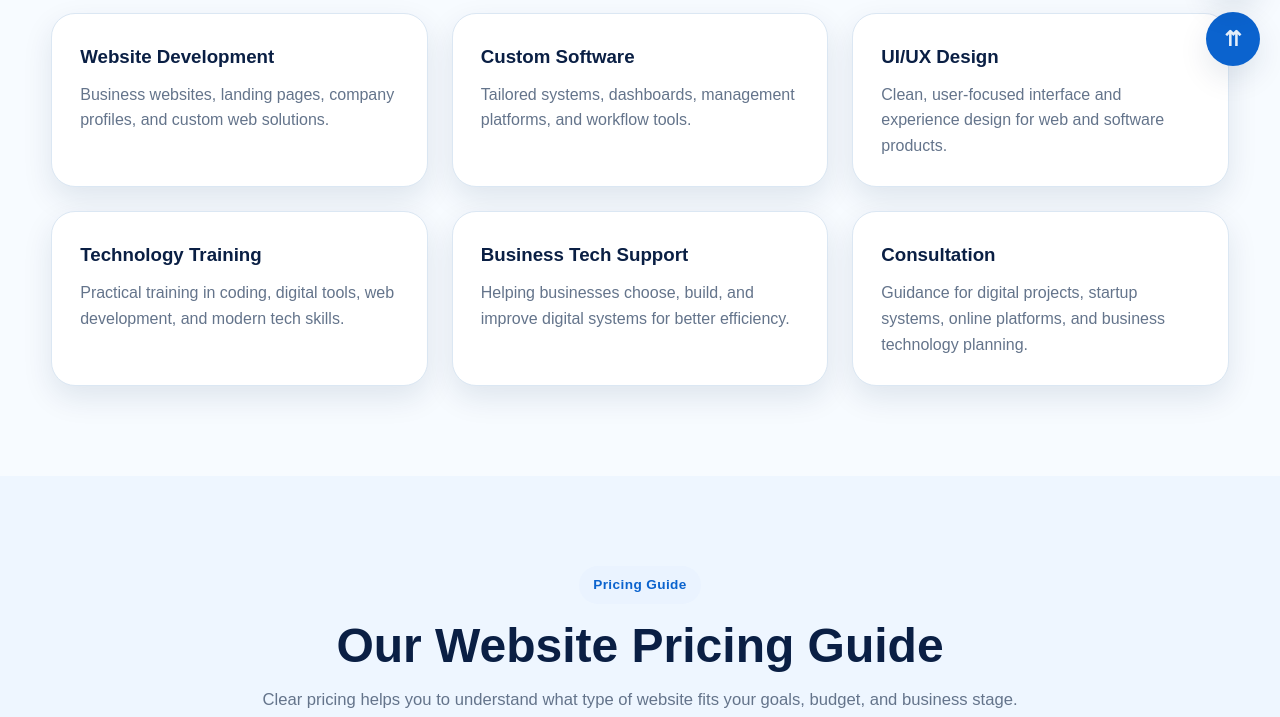
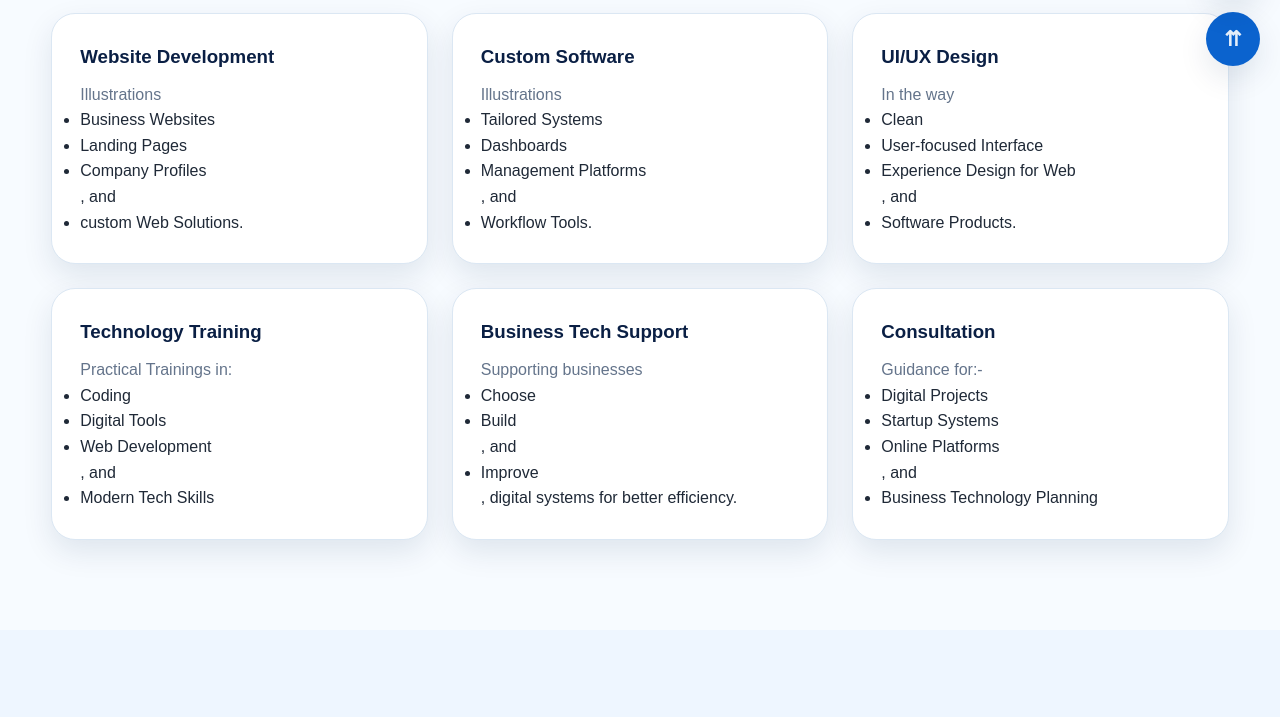
Before and after one commit to MuluTilaCodeCamp/mulutilacodecomp, a plain HTML site: page client/services.html in a window 1280 px wide. Shown: the part 714-1431 px from the top of the page. Drawn offline with Linux system fonts and the light colour scheme.

Commit message:
Update Service List Item

```diff
--- a/client/services.html
+++ b/client/services.html
@@ -65,50 +65,74 @@
           <div class="grid-3">
             <div class="program-card reveal glow-card">
               <h3>Website Development</h3>
-              <p>
-                Business websites, landing pages, company profiles, and custom
-                web solutions.
-              </p>
+              <p>Illustrations</p>
+              <ul>
+                <li>Business Websites</li>
+                <li>Landing Pages</li>
+                <li>Company Profiles</li>
+                , and
+                <li>custom Web Solutions.</li>
+              </ul>
             </div>
 
             <div class="program-card reveal glow-card">
               <h3>Custom Software</h3>
-              <p>
-                Tailored systems, dashboards, management platforms, and workflow
-                tools.
-              </p>
+              <p>Illustrations</p>
+              <ul>
+                <li>Tailored Systems</li>
+                <li>Dashboards</li>
+                <li>Management Platforms</li>
+                , and
+                <li>Workflow Tools.</li>
+              </ul>
             </div>
 
             <div class="program-card reveal glow-card">
               <h3>UI/UX Design</h3>
-              <p>
-                Clean, user-focused interface and experience design for web and
-                software products.
-              </p>
+              <p>In the way</p>
+              <ul>
+                <li>Clean</li>
+                <li>User-focused Interface</li>
+                <li>Experience Design for Web</li>
+                , and
+                <li>Software Products.</li>
+              </ul>
             </div>
 
             <div class="program-card reveal glow-card">
               <h3>Technology Training</h3>
-              <p>
-                Practical training in coding, digital tools, web development,
-                and modern tech skills.
-              </p>
+              <p>Practical Trainings in:</p>
+              <ul>
+                <li>Coding</li>
+                <li>Digital Tools</li>
+                <li>Web Development</li>
+                , and
+                <li>Modern Tech Skills</li>
+              </ul>
             </div>
 
             <div class="program-card reveal glow-card">
               <h3>Business Tech Support</h3>
-              <p>
-                Helping businesses choose, build, and improve digital systems
-                for better efficiency.
-              </p>
+              <p>Supporting businesses</p>
+              <ul>
+                <li>Choose</li>
+                <li>Build</li>
+                , and
+                <li>Improve</li>
+              </ul>
+              , digital systems for better efficiency.
             </div>
 
             <div class="program-card reveal glow-card">
               <h3>Consultation</h3>
-              <p>
-                Guidance for digital projects, startup systems, online
-                platforms, and business technology planning.
-              </p>
+              <p>Guidance for:-</p>
+              <ul>
+                <li>Digital Projects</li>
+                <li>Startup Systems</li>
+                <li>Online Platforms</li>
+                , and
+                <li>Business Technology Planning</li>
+              </ul>
             </div>
           </div>
         </div>
@@ -350,7 +374,7 @@
 
           <div class="pricing-insights reveal">
             <div class="pricing-insight-card">
-              <h3>Why prices vary</h3>
+              <h3>Why prices vary ?</h3>
               <ul class="pricing-feature-list compact-list">
                 <li>Developer experience</li>
                 <li>Custom design vs template</li>
```
